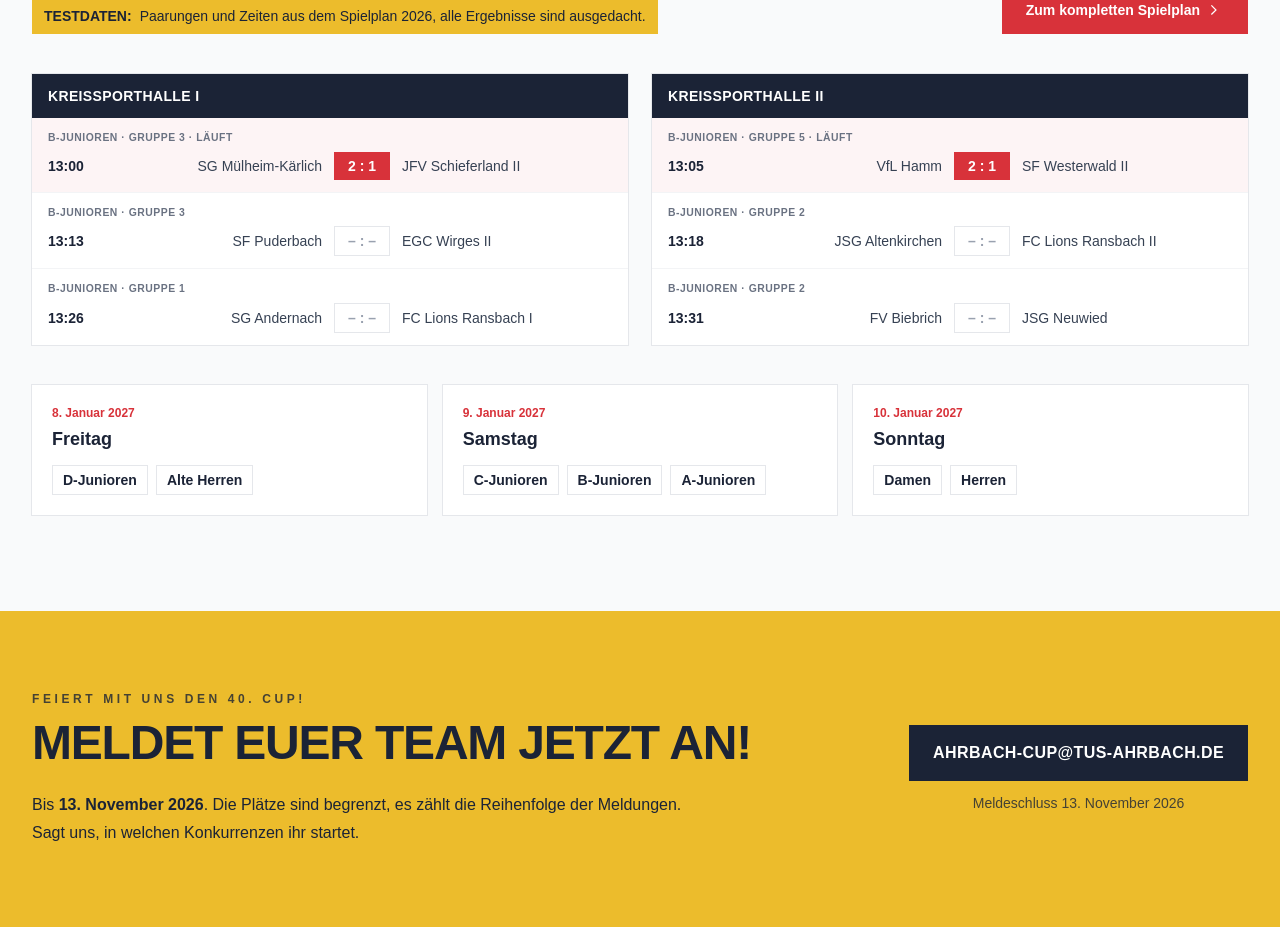
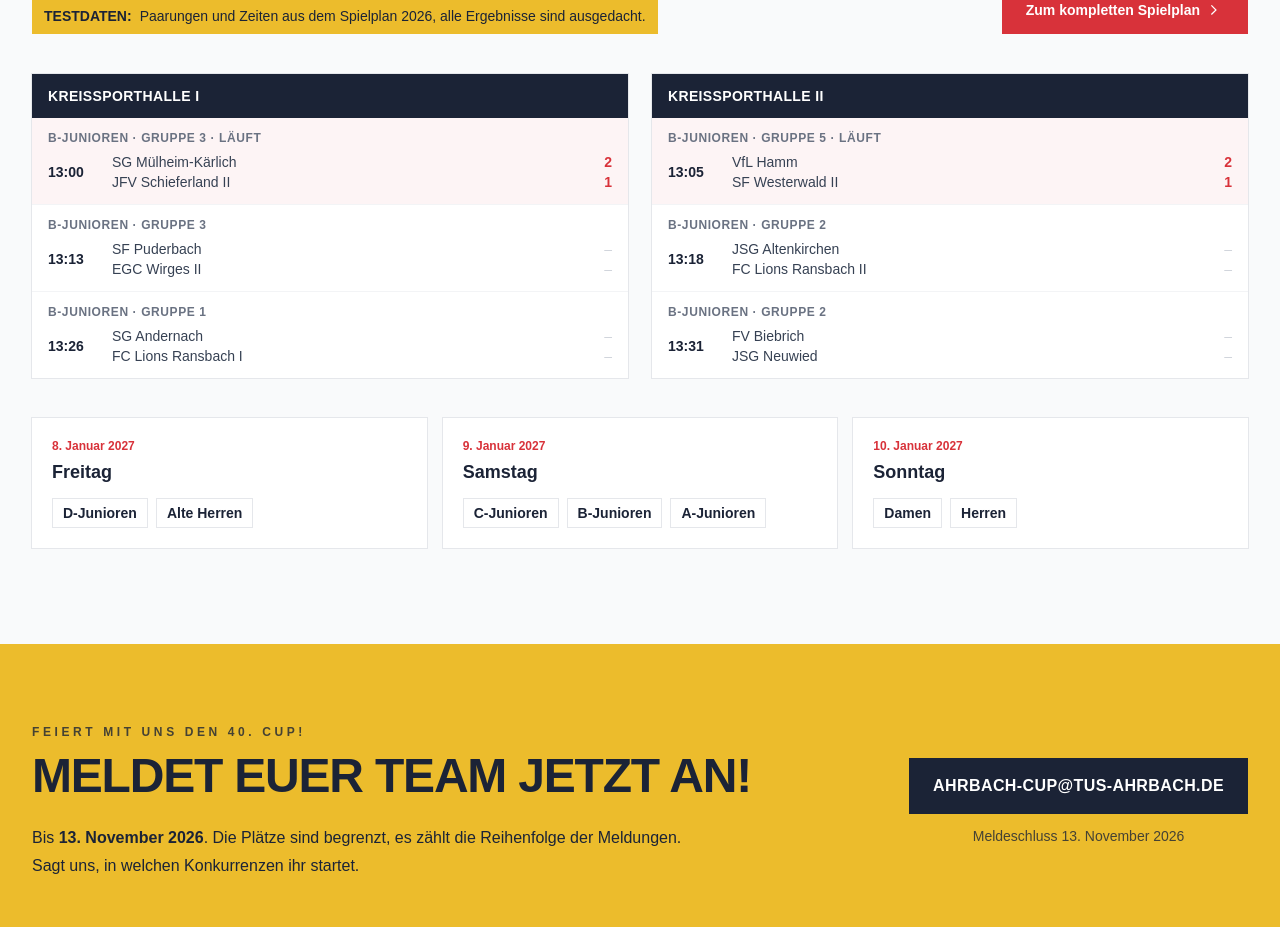
Before and after one commit to revicemedia/ahrbachcup, a Next.js app: page / in a window 1280 px wide. Shown: the part 880-1807 px from the top of the page. Built offline with nearby package versions, Linux system fonts and the light colour scheme; no server answers; a web font is replaced by a local one.

Commit message:
change display of begegnungen

```diff
--- a/app/spielplan/[slug]/page.tsx
+++ b/app/spielplan/[slug]/page.tsx
@@ -154,7 +154,7 @@ async function CompetitionDetails({ params }: Pick<PageProps<"/spielplan/[slug]"
                 key={group}
                 name={group}
                 table={table}
-                qualifiedRanks={facts.qualifiedRanks.get(group) ?? new Set()}
+                qualifiedRanks={[...(facts.qualifiedRanks.get(group) ?? [])]}
                 matches={matches.filter((match) => match.stage === "group" && match.group === group)}
               />
             ))}
@@ -198,7 +198,7 @@ async function CompetitionDetails({ params }: Pick<PageProps<"/spielplan/[slug]"
 function SectionTitle({ id, note, children }: { id: string; note?: string; children: React.ReactNode }) {
   return (
     <div className="flex flex-col gap-1 border-b border-gray-200 pb-4 sm:flex-row sm:items-end sm:justify-between">
-      <h2 id={id} className="text-2xl font-extrabold tracking-tight text-navy uppercase sm:text-3xl">
+      <h2 id={id} className="text-3xl font-extrabold tracking-tight text-navy uppercase sm:text-4xl">
         {children}
       </h2>
       {note && <p className="text-sm text-gray-500">{note}</p>}
--- a/components/Schedule/DayTimeline.tsx
+++ b/components/Schedule/DayTimeline.tsx
@@ -100,7 +100,7 @@ export default function DayTimeline({ competitions, now, isoDate }: { competitio
             <>
               <div />
               <div className="relative h-6">
-                <span className="absolute -translate-x-1/2 bg-red px-1.5 py-0.5 text-[0.65rem] font-bold text-white" style={{ left: `${position(now)}%` }}>
+                <span className="absolute -translate-x-1/2 bg-red px-1.5 py-0.5 text-xs font-bold text-white" style={{ left: `${position(now)}%` }}>
                   Jetzt {time(now)}
                 </span>
               </div>
--- a/components/Schedule/GroupCard.tsx
+++ b/components/Schedule/GroupCard.tsx
@@ -1,8 +1,13 @@
+'use client'
+
+import { useId, useState } from 'react'
 import Link from 'next/link'
-import type { ResolvedMatch, StandingRow } from '@/lib/schedule'
+import Icon from '@/components/Icon/Icon'
+import type { ResolvedMatch, StandingRow } from '@/lib/schedule/types'
 import MatchRow from './MatchRow'
 
-// Tabelle und Spiele einer Gruppe; Plätze aus qualifiedRanks führen direkt in die K.-o.-Runde und sind markiert
+// Tabelle und Spiele einer Gruppe; Plätze aus qualifiedRanks führen direkt in die K.-o.-Runde und sind markiert.
+// Auf dem Handy zugeklappt, damit man bei vielen Gruppen schnell die eigene findet; ab lg immer offen.
 export default function GroupCard({
   name,
   table,
@@ -12,20 +17,45 @@ export default function GroupCard({
   name: string
   table: StandingRow[]
   matches: ResolvedMatch[]
-  qualifiedRanks: Set<number>
+  qualifiedRanks: number[]
 }) {
+  const [open, setOpen] = useState(false)
+  const contentId = useId()
+  const live = matches.some((match) => match.status === 'live')
   // erst markieren, wenn in der Gruppe schon gespielt wurde; vorher sagt die Reihenfolge nichts aus
   const started = table.some((row) => row.played > 0)
-  const isMarked = (index: number) => started && qualifiedRanks.has(index + 1)
+  const isMarked = (index: number) => started && qualifiedRanks.includes(index + 1)
 
   return (
-    <article className="flex flex-col bg-white ring-1 ring-gray-200">
-      <h3 className="bg-navy px-4 py-3 text-sm font-bold tracking-wide text-white uppercase">Gruppe {name}</h3>
+    <article className="flex min-w-0 flex-col bg-white ring-1 ring-gray-200">
+      <h3 className="bg-navy text-white">
+        <button
+          type="button"
+          onClick={() => setOpen((value) => !value)}
+          aria-expanded={open}
+          aria-controls={contentId}
+          className="flex w-full items-center gap-3 px-4 py-3 text-left lg:pointer-events-none"
+        >
+          <span className="min-w-0 flex-1">
+            <span className="flex items-center gap-2 text-sm font-bold tracking-wide uppercase">
+              Gruppe {name}
+              {live && (
+                <span className="inline-flex items-center gap-1 bg-red px-1.5 py-0.5 text-xs tracking-wider">
+                  <span className="size-1.5 animate-pulse bg-white" />
+                  Live
+                </span>
+              )}
+            </span>
+          </span>
+          <Icon name="keyboard_arrow_down" className={`size-6 shrink-0 transition-transform lg:hidden ${open ? 'rotate-180' : ''}`} />
+        </button>
+      </h3>
 
+      <div id={contentId} className={open ? '' : 'hidden lg:block'}>
       <div className="overflow-x-auto">
         <table className="w-full text-sm tabular-nums">
           <thead>
-            <tr className="border-b border-gray-200 text-[0.65rem] font-semibold tracking-wider text-gray-500 uppercase">
+            <tr className="border-b border-gray-200 text-xs font-semibold tracking-wider text-gray-500 uppercase">
               <th scope="col" className="w-12 py-2 pl-4 text-left">Pl.</th>
               <th scope="col" className="py-2 text-left">Team</th>
               <th scope="col" className="px-1.5 py-2" title="Spiele">Sp</th>
@@ -66,12 +96,13 @@ export default function GroupCard({
         </table>
       </div>
 
-      <h4 className="mt-2 border-t border-gray-200 px-4 pt-4 pb-1 text-[0.65rem] font-semibold tracking-wider text-gray-500 uppercase">Spiele</h4>
+      <h4 className="mt-2 border-t border-gray-200 px-4 pt-4 pb-1 text-xs font-semibold tracking-wider text-gray-500 uppercase">Spiele</h4>
       <div className="divide-y divide-gray-100">
         {matches.map((match) => (
           <MatchRow key={match.id} match={match} />
         ))}
       </div>
+      </div>
     </article>
   )
 }
--- a/components/Schedule/KnockoutTables.tsx
+++ b/components/Schedule/KnockoutTables.tsx
@@ -7,7 +7,7 @@ const order: Stage[] = ['roundOf16', 'quarterfinal', 'semifinal', 'third', 'fina
 // Spielnummer wie in den Platzhaltern der nächsten Runde ("Sieger AF1")
 const matchNumber = (match: ResolvedMatch) => (match.stage === 'placement' ? `Spiel um Platz ${match.placement}` : match.label)
 
-// K.-o.-Runde als eine Tabelle je Runde, untereinander
+// K.-o.-Runde als eine Tabelle je Runde; ab lg zweispaltig wie die Gruppen
 export default function KnockoutTables({ matches }: { matches: ResolvedMatch[] }) {
   const rounds = order
     .map((stage) => ({
@@ -20,9 +20,9 @@ export default function KnockoutTables({ matches }: { matches: ResolvedMatch[] }
     .filter((round) => round.matches.length)
 
   return (
-    <div className="flex flex-col gap-6">
+    <div className="grid items-start gap-6 lg:grid-cols-2">
       {rounds.map((round) => (
-        <article key={round.stage} className="bg-white ring-1 ring-gray-200">
+        <article key={round.stage} className="min-w-0 bg-white ring-1 ring-gray-200">
           <h3 className="flex items-center justify-between bg-navy px-4 py-3 text-sm font-bold tracking-wide text-white uppercase">
             {round.title}
             <span className="text-xs font-semibold tracking-wider text-white/60 normal-case">
--- a/components/Schedule/MatchRow.tsx
+++ b/components/Schedule/MatchRow.tsx
@@ -4,29 +4,10 @@ import { halls, type MatchStatus, type ResolvedMatch } from '@/lib/schedule/type
 export const time = (dateTime: string) => dateTime.slice(11, 16)
 export const hallShort = (id: string) => halls.find((hall) => hall.id === id)?.short ?? id
 
-export function ScoreBox({ match, size = 'md' }: { match: ResolvedMatch; size?: 'sm' | 'md' }) {
-  const box = size === 'sm' ? 'min-w-14 px-2 py-1 text-sm' : 'min-w-16 px-2.5 py-1.5 text-base'
-  if (match.status === 'upcoming' || !match.score) {
-    return <span className={`inline-flex justify-center border border-gray-200 font-semibold text-gray-400 tabular-nums ${box}`}>– : –</span>
-  }
-  return (
-    <span className="inline-flex flex-col items-center">
-      <span className={`inline-flex justify-center font-bold text-white tabular-nums ${match.status === 'live' ? 'bg-red' : 'bg-navy'} ${box}`}>
-        {match.score.home} : {match.score.away}
-      </span>
-      {match.score.penalties && (
-        <span className="mt-0.5 text-[0.65rem] font-semibold whitespace-nowrap text-gray-500">
-          {match.score.penalties.home}:{match.score.penalties.away} n. 9m
-        </span>
-      )}
-    </span>
-  )
-}
-
 export function StatusBadge({ status }: { status: MatchStatus }) {
   if (status === 'live') {
     return (
-      <span className="inline-flex items-center gap-1.5 bg-red px-2 py-0.5 text-[0.65rem] font-bold tracking-wider text-white uppercase">
+      <span className="inline-flex items-center gap-1.5 bg-red px-2 py-0.5 text-xs font-bold tracking-wider text-white uppercase">
         <span className="size-1.5 animate-pulse bg-white" />
         Live
       </span>
@@ -34,7 +15,7 @@ export function StatusBadge({ status }: { status: MatchStatus }) {
   }
   return (
     <span
-      className={`inline-flex px-2 py-0.5 text-[0.65rem] font-bold tracking-wider uppercase ${
+      className={`inline-flex px-2 py-0.5 text-xs font-bold tracking-wider uppercase ${
         status === 'finished' ? 'bg-gray-100 text-gray-500' : 'bg-gold text-navy'
       }`}
     >
@@ -43,7 +24,7 @@ export function StatusBadge({ status }: { status: MatchStatus }) {
   )
 }
 
-// Eine Zeile im Spielplan: Uhrzeit und Halle links, Heim – Ergebnis – Gast rechts.
+// Eine Begegnung im Spielplan: Uhrzeit und Halle links, rechts Heim und Gast untereinander mit ihren Toren.
 // showHall = false, wenn die Halle schon in der Überschrift darüber steht.
 // highlight: Suchbegriff (klein geschrieben); passende Teams werden rot hervorgehoben.
 export default function MatchRow({
@@ -58,26 +39,45 @@ export default function MatchRow({
   highlight?: string
 }) {
   const winner = match.status === 'finished' && match.score ? winnerSide(match.score) : undefined
-  const team = (name: string, known: boolean, side: 'home' | 'away') => {
+  const teamColor = (name: string, known: boolean, side: 'home' | 'away') => {
     const highlighted = known && highlight && name.toLocaleLowerCase('de').includes(highlight)
     const color = !known ? 'text-gray-400 italic' : highlighted ? 'text-red' : winner === side ? 'text-navy' : 'text-gray-700'
     const weight = known && (winner === side || highlighted) ? 'font-bold' : 'font-medium'
-    return `min-w-0 text-sm/5 ${side === 'home' ? 'text-right' : 'text-left'} ${color} ${weight}`
+    return `${color} ${weight}`
   }
+  const sides = [
+    { side: 'home' as const, name: match.homeName, known: match.homeKnown, goals: match.score?.home, penalties: match.score?.penalties?.home },
+    { side: 'away' as const, name: match.awayName, known: match.awayKnown, goals: match.score?.away, penalties: match.score?.penalties?.away },
+  ]
+  const started = match.status !== 'upcoming' && match.score
 
   // Kontext (Konkurrenz, Gruppe, Spielnummer) über die ganze Breite, darunter Uhrzeit und Begegnung auf einer Höhe
   return (
     <div className={`px-4 py-3 ${match.status === 'live' ? 'bg-red/5' : ''}`}>
-      {context && <p className="mb-1.5 text-[0.65rem] font-semibold tracking-wider text-gray-500 uppercase">{context}</p>}
+      {context && <p className="mb-1.5 text-xs font-semibold tracking-wider text-gray-500 uppercase">{context}</p>}
       <div className="grid grid-cols-[3.25rem_1fr] items-center gap-3">
         <div className="flex flex-col text-xs leading-4">
           <span className="text-sm/5 font-bold text-navy tabular-nums">{time(match.start)}</span>
-          {showHall && <span className="text-gray-500">{hallShort(match.hall)}</span>}
+          {showHall && <span className="text-sm/5 text-gray-500">{hallShort(match.hall)}</span>}
         </div>
-        <div className="grid min-w-0 grid-cols-[1fr_auto_1fr] items-center gap-3">
-          <span className={team(match.homeName, match.homeKnown, 'home')}>{match.homeName}</span>
-          <ScoreBox match={match} size="sm" />
-          <span className={team(match.awayName, match.awayKnown, 'away')}>{match.awayName}</span>
+
+        {/* Teams untereinander, Tore rechts daneben: lange Namen brechen nicht um, Zeilen fluchten mit Uhrzeit und Halle */}
+        <div className="flex min-w-0 flex-col">
+          {sides.map(({ side, name, known, goals, penalties }) => (
+            <div key={side} className="flex items-baseline justify-between gap-3">
+              {/* pr-1: kursive Platzhalter ("1. Gruppe 5") ragen leicht über ihre Breite hinaus und würden sonst abgeschnitten */}
+              <span className={`min-w-0 truncate pr-1 text-sm/5 ${teamColor(name, known, side)}`}>{name}</span>
+              {/* Tore so dick wie der Teamname daneben: Sieger fett, Verlierer normal */}
+              <span
+                className={`shrink-0 text-sm/5 tabular-nums ${
+                  !started ? 'font-medium text-gray-300' : match.status === 'live' ? 'font-bold text-red' : winner === side ? 'font-bold text-navy' : 'font-medium text-gray-700'
+                }`}
+              >
+                {started ? goals : '–'}
+                {started && penalties !== undefined && <span className="ml-1 text-xs font-semibold text-gray-500">({penalties})</span>}
+              </span>
+            </div>
+          ))}
         </div>
       </div>
     </div>
--- a/components/Schedule/TeamFilter.tsx
+++ b/components/Schedule/TeamFilter.tsx
@@ -139,7 +139,7 @@ export default function TeamFilter({ matches, days }: { matches: ScheduleMatch[]
                     </span>
                     <span className="flex shrink-0 gap-1">
                       {[...(teamCompetitions.get(team) ?? [])].map(([short, name]) => (
-                        <span key={short} title={name} className="bg-gray-100 px-1.5 py-0.5 text-[0.65rem] font-bold whitespace-nowrap text-gray-600">
+                        <span key={short} title={name} className="bg-gray-100 px-1.5 py-0.5 text-xs font-bold whitespace-nowrap text-gray-600">
                           {short}
                         </span>
                       ))}
```
